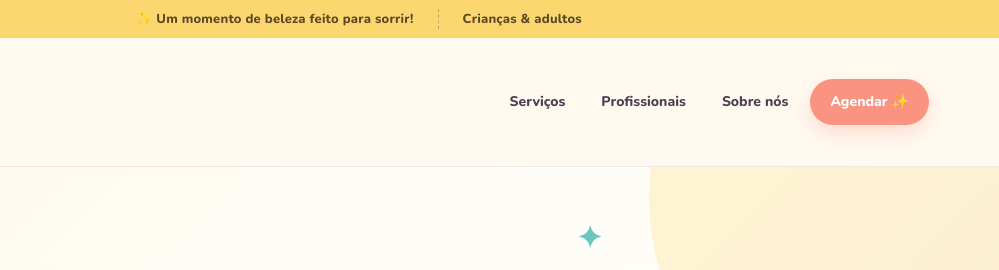
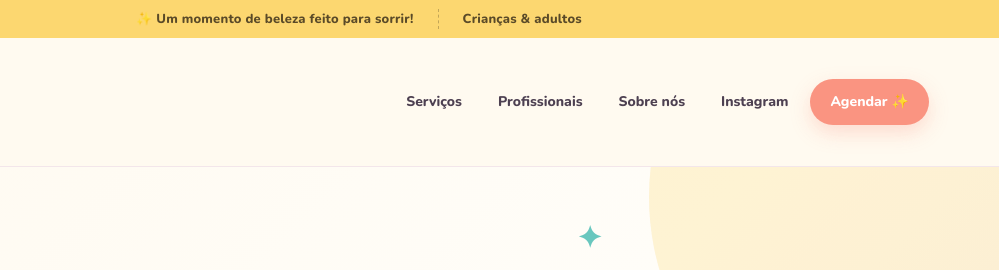
Before and after one commit to nnnnnnnnnnnnnnnnn843/sal-o1313233231, a plain HTML site: page index.html in a window 1280 px wide. Shown: the top 270 px of the page, 281-1280 px from the left. Drawn offline with nearby package versions, Linux system fonts and the light colour scheme.

Commit message:
Update index.html

```diff
--- a/index.html
+++ b/index.html
@@ -25,6 +25,7 @@
         <a href="#servicos">Serviços</a>
         <a href="#profissionais">Profissionais</a>
         <a href="#sobre">Sobre nós</a>
+        <a href="https://www.instagram.com/pentepula/" target="_blank">Instagram</a>
         <a href="#agendamento" class="nav-cta">Agendar ✨</a>
       </nav>
       <button class="menu-btn" aria-label="Abrir menu" aria-expanded="false">☰</button>
```
